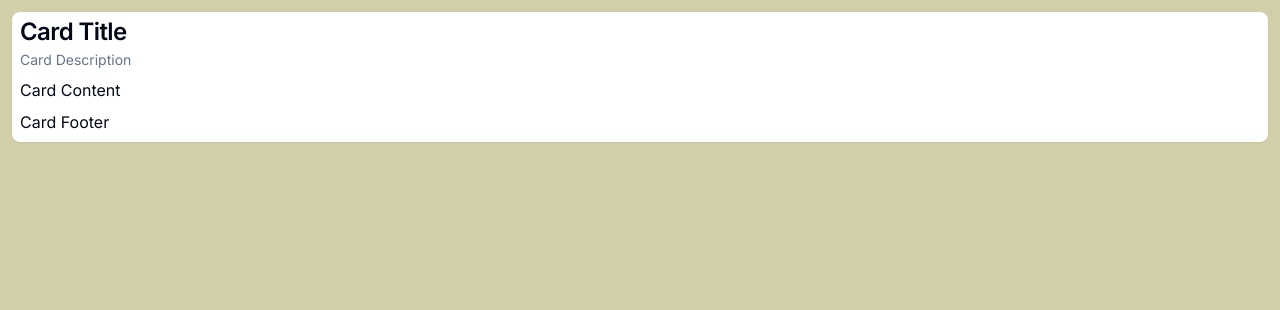
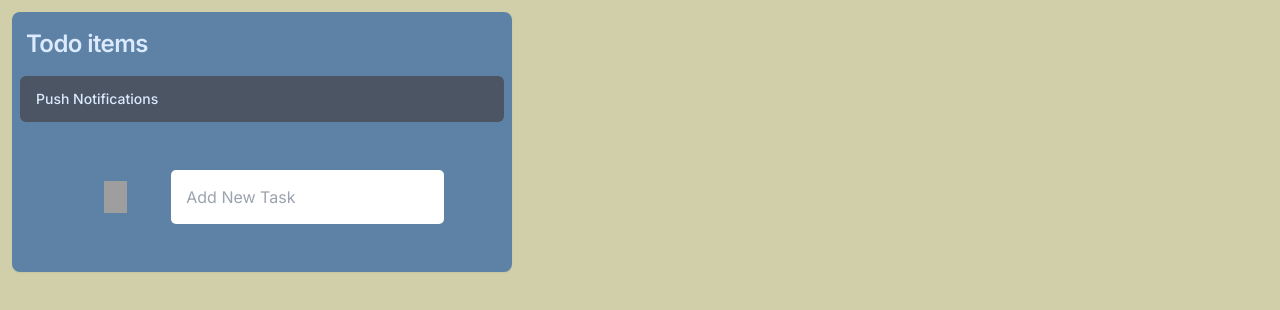
Before and after one commit to gaexp225120/MyCalendar, a Next.js app: page / in a window 1280 px wide. Shown: the top 310 px of the page. Built offline with nearby package versions, Linux system fonts and the light colour scheme; grey boxes are pictures that could not be loaded.

Commit message:
add todo card component

```diff
--- a/components/TodoCard.tsx
+++ b/components/TodoCard.tsx
@@ -1,3 +1,4 @@
+"use client";
 import {
   Card,
   CardContent,
@@ -6,19 +7,40 @@ import {
   CardHeader,
   CardTitle,
 } from "@/components/ui/card";
+import { useState } from "react";
+import AddTodo from "./AddTodo";
 
-const TodoCard = () => {
+type CardProps = React.ComponentProps<typeof Card>;
+
+type TodoCardType = {
+  title: string;
+  // Add other fields as necessary
+};
+
+type TodoCardProps = CardProps & {
+  todoProp: TodoCardType;
+};
+
+const TodoCard = ({ todoProp }: TodoCardProps) => {
+  const [todoList, setTodoList] = useState<string[]>([]);
+  const { title } = todoProp;
+  const addTodoProps = { setTodoList };
   return (
-    <Card>
+    <Card className="w-[500px] bg-cardbg text-blue-100">
       <CardHeader>
-        <CardTitle>Card Title</CardTitle>
-        <CardDescription>Card Description</CardDescription>
+        <CardTitle className="py-[12px] px-[6px]">{title}</CardTitle>
       </CardHeader>
-      <CardContent>
-        <p>Card Content</p>
+      <CardContent className="grid gap-4">
+        <div className=" flex items-center p-4 rounded-md bg-gray-600 ">
+          <div className="flex-1 space-y-1">
+            <p className="text-sm font-medium leading-none">
+              Push Notifications
+            </p>
+          </div>
+        </div>
       </CardContent>
       <CardFooter>
-        <p>Card Footer</p>
+        <AddTodo addTodoProps={addTodoProps} />
       </CardFooter>
     </Card>
   );
```
